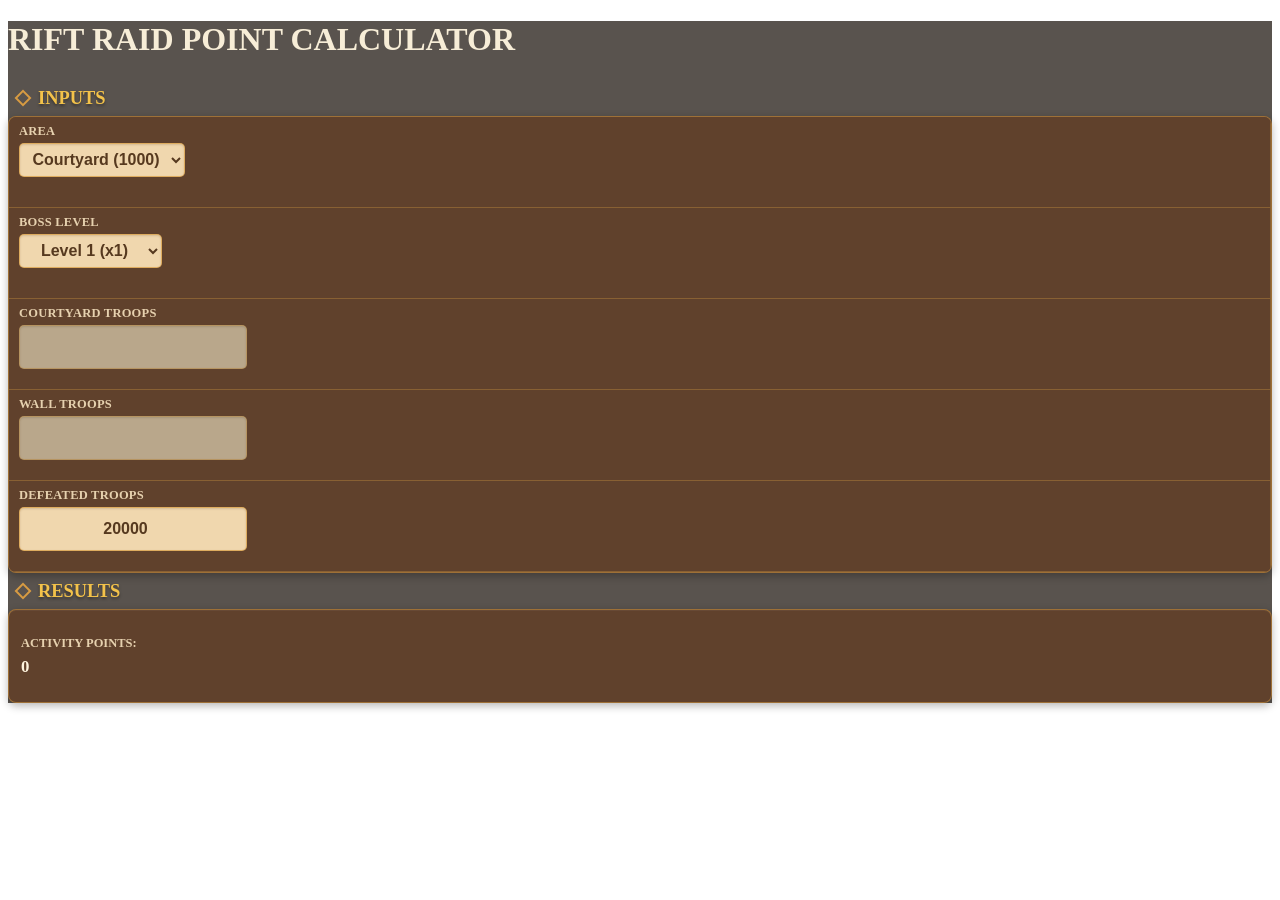
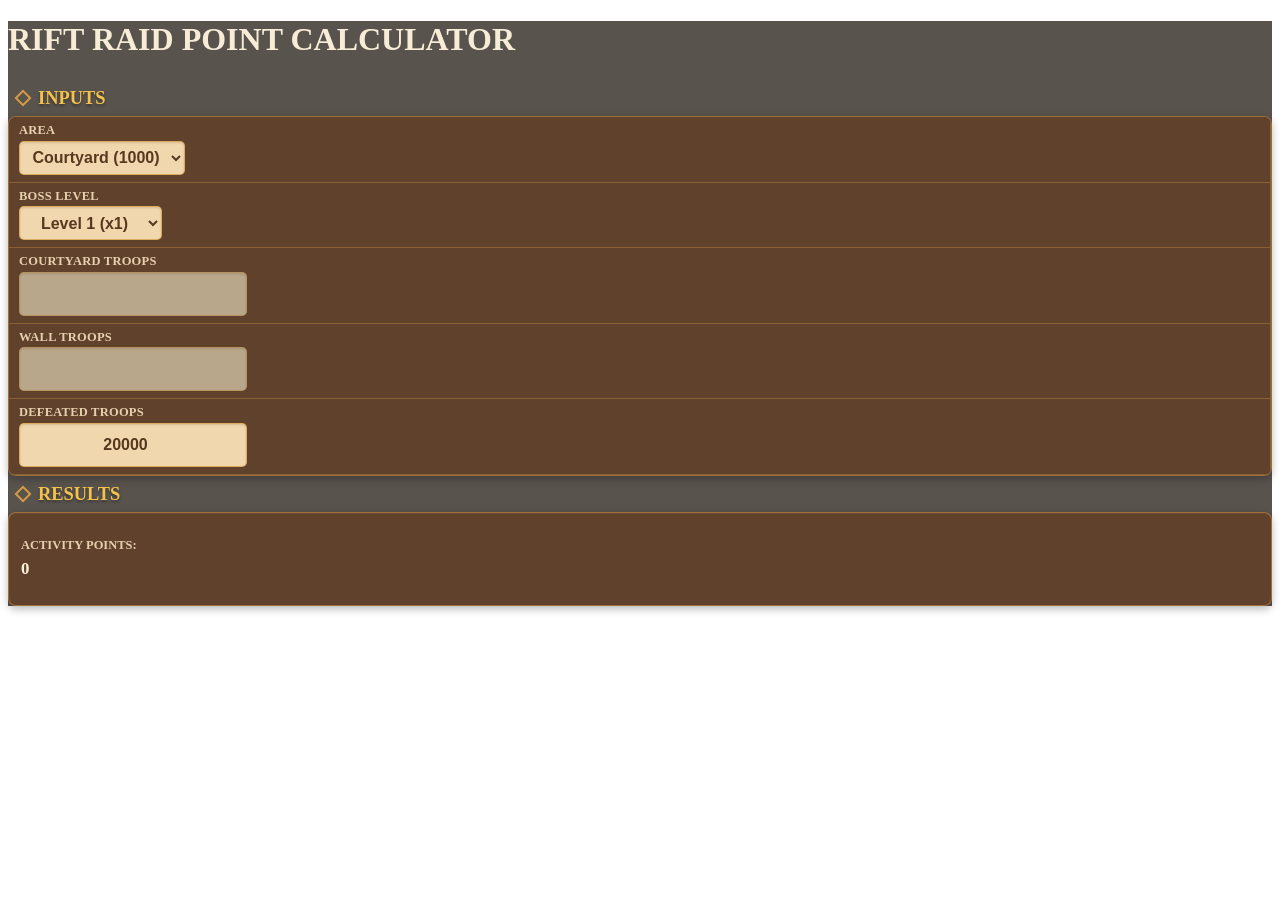

New design changes

--- a/calculators/rift_raid_points/styles.css
+++ b/calculators/rift_raid_points/styles.css
@@ -90,8 +90,8 @@ body {
 }
 
 .calculator-bonuses-form .form-group {
-  min-height: 74px;
-  padding: 8px 10px;
+  min-height: 0;
+  padding: 7px 10px;
   border-right: 1px solid rgba(215, 155, 66, 0.34);
   border-bottom: 1px solid rgba(215, 155, 66, 0.34);
   background: #60412c;
@@ -103,7 +103,7 @@ body {
 
 .calculator-bonuses-form label {
   display: block;
-  margin-bottom: 5px;
+  margin-bottom: 4px;
   color: #e6d1af;
   font-size: 0.78rem;
   font-weight: 800;
@@ -168,7 +168,7 @@ body {
   border-right: 0;
 }
 
-.results span {
+.results span:not(.result-label) {
   color: #fff4de;
   font-size: 1.05rem;
   font-weight: 900;
@@ -198,11 +198,11 @@ body {
   }
 
   .calculator-bonuses-form .form-group {
-    min-height: 68px;
+    min-height: 0;
     padding: 7px;
   }
 
-  .results span {
+  .results span:not(.result-label) {
     font-size: 0.98rem;
   }
 }
